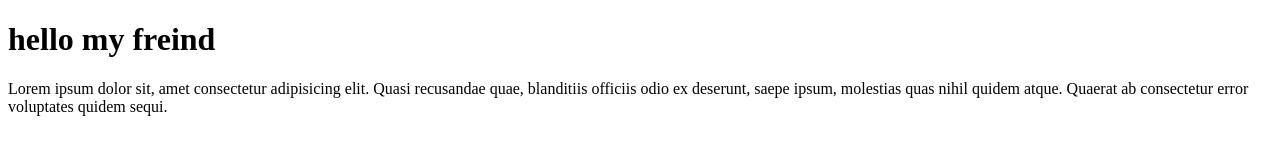
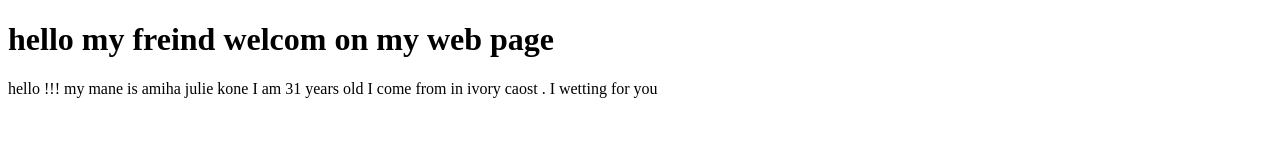
Before and after one commit to beautiful3/portfolio-exo-github, a plain HTML site: page index.html in a window 1280 px wide. Drawn offline with Linux system fonts and the light colour scheme.

Commit message:
Update index.html

```diff
--- a/index.html
+++ b/index.html
@@ -6,7 +6,8 @@
     </head>
     <body>
 
-       <h1>hello  my freind</h1>
+       <h1>hello  my freind welcom on my web page</h1>
 
-       <p>Lorem ipsum dolor sit, amet consectetur adipisicing elit. Quasi recusandae quae, blanditiis officiis odio ex deserunt, saepe ipsum, molestias quas nihil quidem atque. Quaerat ab consectetur error voluptates quidem sequi.</p>
+       <p>hello !!! my mane is amiha julie kone I am 31 years old I come from in ivory caost .
+        I wetting for you</p>
     </body>
```
